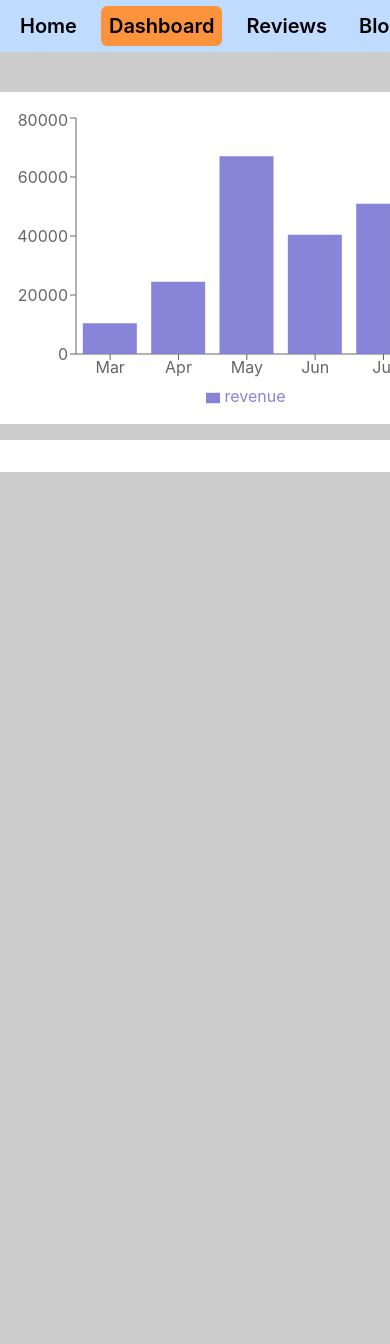
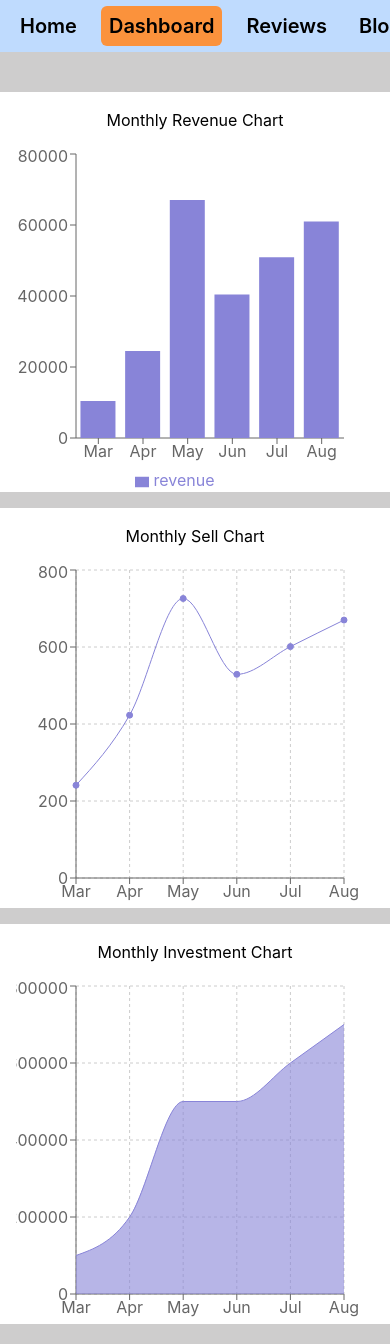
Before and after one commit to Ashik-Ahmed/product-review-website-react-router, a React (Create React App) app: page /dashboard in a window 390 px wide. Shown: the top 1344 px of the page. Before the commit the page ends 844 px from the top, so only its background shows below. Built offline with nearby package versions, Linux system fonts and the light colour scheme.

Commit message:
total 3 chart added and responsiveness of chart fixed

```diff
--- a/src/components/Blogs/Blogs.js
+++ b/src/components/Blogs/Blogs.js
@@ -13,7 +13,7 @@ const Blogs = () => {
             </div>
 
             <div className='bg-white py-6 px-16 my-10'>
-                <h2 className='text-2xl font-bold mb-4'>3. Difference between Inline, block & Inline-Block elements</h2>
+                <h2 className='text-2xl font-bold mb-4'>3. Difference between Inline, Block & Inline-Block elements</h2>
                 <table className='table-auto border-2 w-full'>
                     <thead className='bg-blue-200'>
                         <tr className=''>
--- a/src/components/Dashboard/Dashboard.js
+++ b/src/components/Dashboard/Dashboard.js
@@ -1,5 +1,5 @@
 import React from 'react';
-import { Area, AreaChart, Bar, BarChart, CartesianGrid, Legend, Line, LineChart, ResponsiveContainer, Tooltip, XAxis, YAxis } from 'recharts';
+import { Area, AreaChart, Bar, BarChart, CartesianGrid, ComposedChart, Legend, Line, LineChart, ResponsiveContainer, Scatter, Tooltip, XAxis, YAxis } from 'recharts';
 
 const Dashboard = () => {
 
@@ -45,16 +45,16 @@ const Dashboard = () => {
 
         <div className='md:grid grid-cols-2 gap-4 mx-auto md:mx-12'>
 
-            <div className='p-4 bg-white mt-4'>
+            <div className='p-4 bg-white mt-4' style={{ width: '100%', height: 400 }}>
+                <h2 className='text-center mb-3'>Monthly Revenue Chart</h2>
+                <ResponsiveContainer>
                     <BarChart
-                    width={500}
-                    height={300}
                         data={data}
                         margin={{
                             top: 10,
                             right: 30,
                             left: 0,
-                        bottom: 0,
+                            bottom: 20,
                         }}
                     >
                         <XAxis dataKey="month" />
@@ -63,9 +63,11 @@ const Dashboard = () => {
                         <Legend />
                         <Bar dataKey="revenue" fill="#8884d8" />
                     </BarChart>
+                </ResponsiveContainer>
             </div>
-            <div className='p-4 bg-white mt-4'>
-                <ResponsiveContainer width="100%" height="100%">
+            <div className='p-4 bg-white mt-4' style={{ width: '100%', height: 400 }}>
+                <h2 className='text-center mb-3'>Monthly Sell Chart</h2>
+                <ResponsiveContainer>
                     <LineChart
                         width={500}
                         height={400}
@@ -74,7 +76,7 @@ const Dashboard = () => {
                             top: 10,
                             right: 30,
                             left: 0,
-                            bottom: 0,
+                            bottom: 20,
                         }}
                     >
                         <CartesianGrid strokeDasharray="3 3" />
@@ -85,7 +87,29 @@ const Dashboard = () => {
                     </LineChart>
                 </ResponsiveContainer>
             </div>
+            <div className='p-4 bg-white mt-4' style={{ width: '100%', height: 400 }}>
+
+                <h2 className='text-center mb-3'>Monthly Investment Chart</h2>
+                <ResponsiveContainer>
+                    <AreaChart
+                        data={data}
+                        margin={{
+                            top: 10,
+                            right: 30,
+                            left: 0,
+                            bottom: 20,
+                        }}
+                    >
+                        <CartesianGrid strokeDasharray="3 3" />
+                        <XAxis dataKey="month" />
+                        <YAxis />
+                        <Tooltip />
+                        <Area type="monotone" dataKey="investment" stroke="#8884d8" fill="#8884d8" />
+                    </AreaChart>
+                </ResponsiveContainer>
             </div>
+
+        </div >
     );
 };
 
--- a/src/components/Home/Home.js
+++ b/src/components/Home/Home.js
@@ -29,7 +29,7 @@ const Home = () => {
                     reviews.slice(0, 3).map(review => <ReviewCard key={review.id} review={review}></ReviewCard>)
                 }
 
-                <button onClick={() => navigate('/reviews')} className='text-lg font-semibold rounded-md mt-10 bg-blue-400 p-3'>See All Reviews</button>
+                <button onClick={() => navigate('/reviews')} className='text-lg font-semibold bg-transparent hover:bg-orange-400 border-2 border-blue-400 py-2 px-4 rounded-3xl mt-8 shadow-xl'>See All Reviews</button>
             </div>
         </div>
     );
```
Lines whose indentation alone changed are shown as unchanged.
